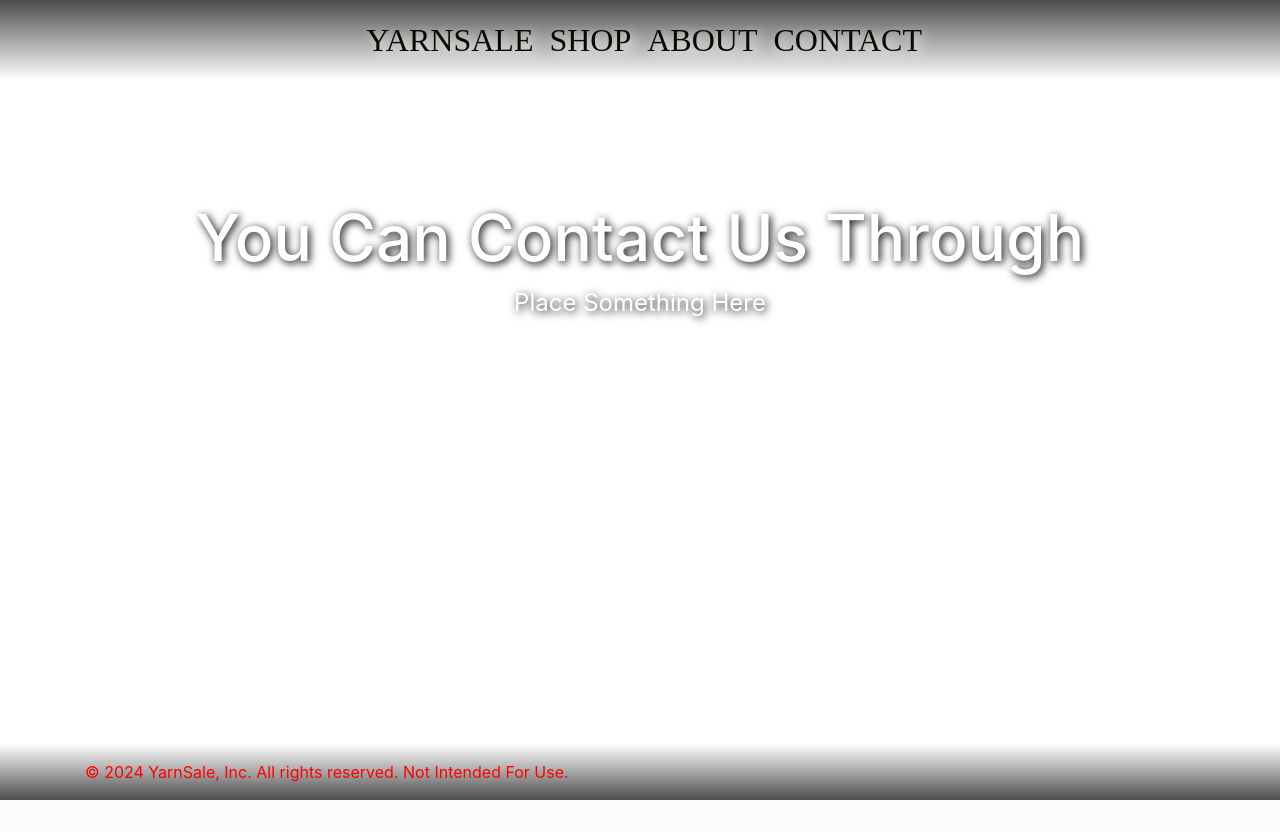
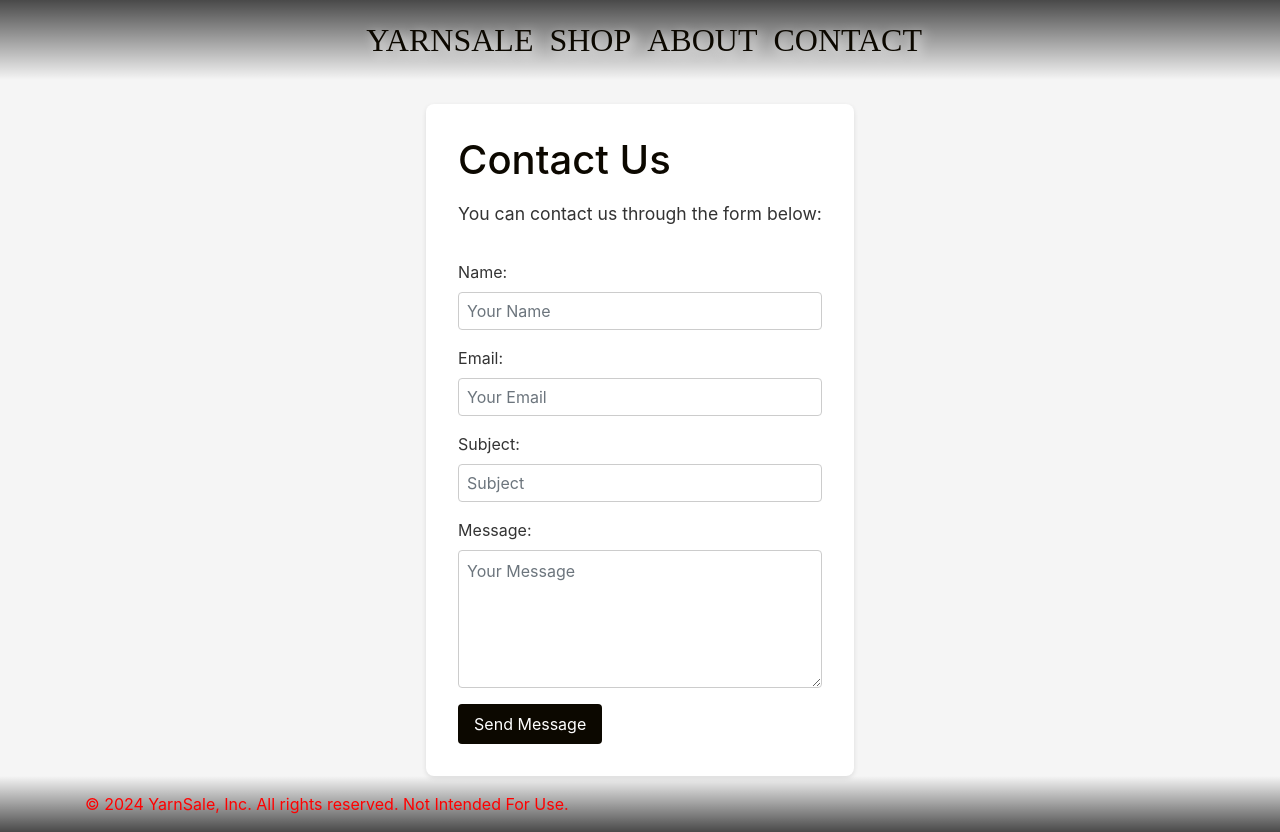
Before and after one commit to RobTilton/YarnSale_eshop, a Django app: page /contact/ in a window 1280 px wide. Before the commit the page ends 800 px from the top, so only its background shows below. Run offline with Django 5.2, Linux system fonts and the light colour scheme; some libraries are stand-ins or nearby versions.

Commit message:
contact page done.

```diff
--- a/frontend/templates/about.html
+++ b/frontend/templates/about.html
@@ -3,7 +3,7 @@
 
 {% block content %}
     <!-- Simple Content Area -->
-    <div class="text-center my-5 py-5">
+    <div class="utility-page-content">
         <h1>The About Page</h1>
         <p>The Page About The Project</p>
     </div>
--- a/frontend/templates/contact.html
+++ b/frontend/templates/contact.html
@@ -1,10 +1,36 @@
 {% extends 'base.html' %}
 {% load static %}
 
+{% block body_class %}utility-page-background{% endblock %}
+
 {% block content %}
-    <!-- Simple Content Area -->
-    <div class="text-center my-5 py-5">
-        <h1>You Can Contact Us Through</h1>
-        <p>Place Something Here</p>
-    </div>
+<div class="utility-page-content">
+    <h1>Contact Us</h1>
+    <p>You can contact us through the form below:</p>
+
+    <form class="contact-form" action="{% url 'contact' %}" method="post">
+        {% csrf_token %}
+        <div class="form-group">
+            <label for="name">Name:</label>
+            <input type="text" id="name" name="name" class="form-control" placeholder="Your Name" required>
+        </div>
+
+        <div class="form-group">
+            <label for="email">Email:</label>
+            <input type="email" id="email" name="email" class="form-control" placeholder="Your Email" required>
+        </div>
+
+        <div class="form-group">
+            <label for="subject">Subject:</label>
+            <input type="text" id="subject" name="subject" class="form-control" placeholder="Subject" required>
+        </div>
+
+        <div class="form-group">
+            <label for="message">Message:</label>
+            <textarea id="message" name="message" class="form-control" rows="5" placeholder="Your Message" required></textarea>
+        </div>
+
+        <button type="submit"class="btn btn-primary">Send Message</button>
+    </form>
+</div>
 {% endblock %}
--- a/static/css/custom.css
+++ b/static/css/custom.css
@@ -75,3 +75,50 @@ html body footer.footer .text-muted {
     background: url('/static/images/YarnSale.jpeg') no-repeat center center fixed;
     background-size: cover;
 }
+
+.utility-page-background {
+    background: #f5f5f5;
+    color: #333;
+    padding: 0rem;
+}
+
+.utility-page-content {
+    max-width: 800px;
+    margin: auto;
+    padding: 2rem;
+    background: #ffffff;
+    box-shadow: 0 2px 5px rgba(0,0,0,0.1);
+    border-radius: 8px;
+}
+
+
+.utility-page-content h1 {
+    color: #0c0800;
+    margin-bottom: 1rem;
+}
+
+.utility-page-content p {
+    font-size: 1.1rem;
+    line-height: 1.6;
+}
+
+
+.contact-form {
+    margin-top: 2rem;
+}
+
+.contact-form input,
+.contact-form textarea {
+    width: 100%;
+    margin-bottom: 1rem;
+    padding: 0.5rem;
+    border: 1px solid #ccc;
+}
+
+.contact-form button {
+    background-color: #0c0800;
+    color: white;
+    padding: 0.5rem 1rem;
+    border: none;
+    cursor: pointer;
+}
```
